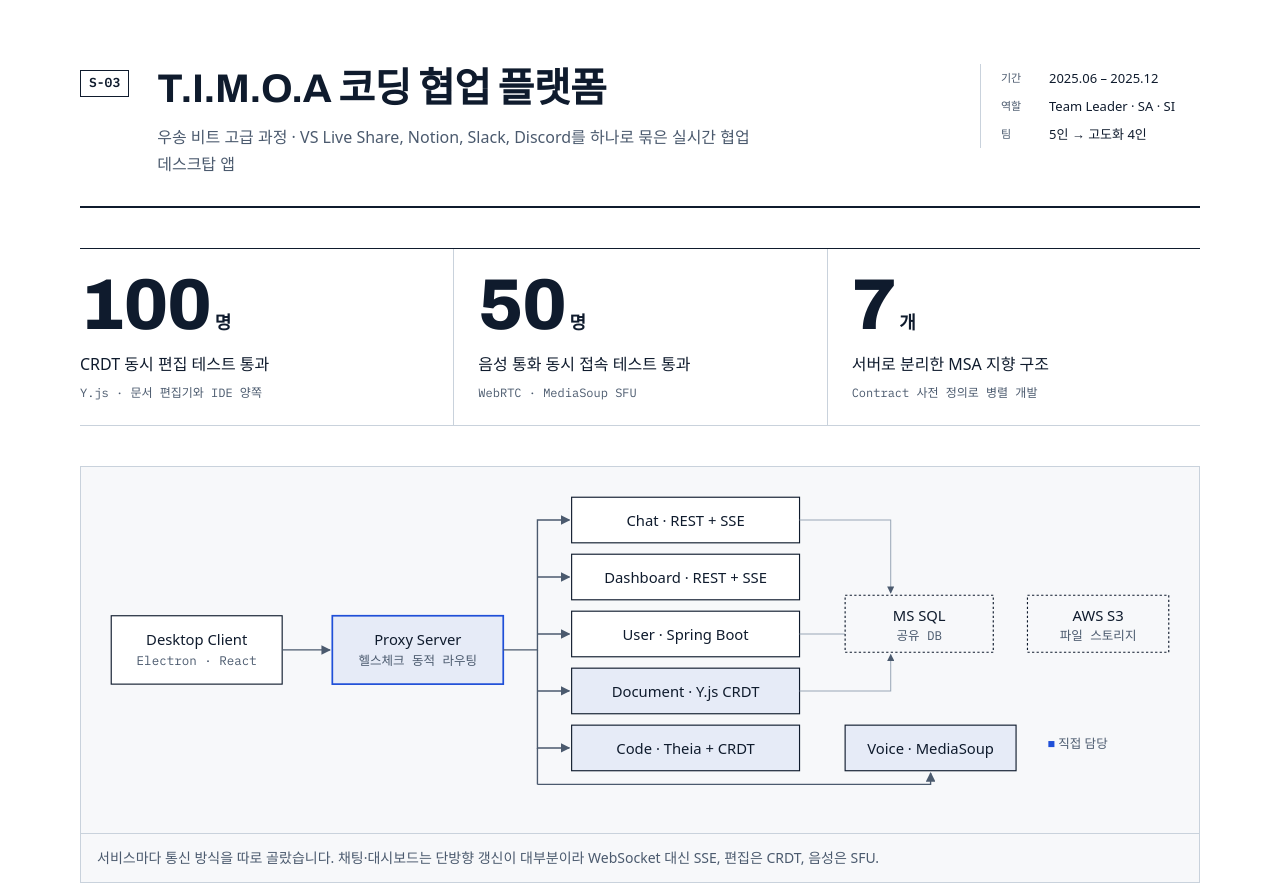
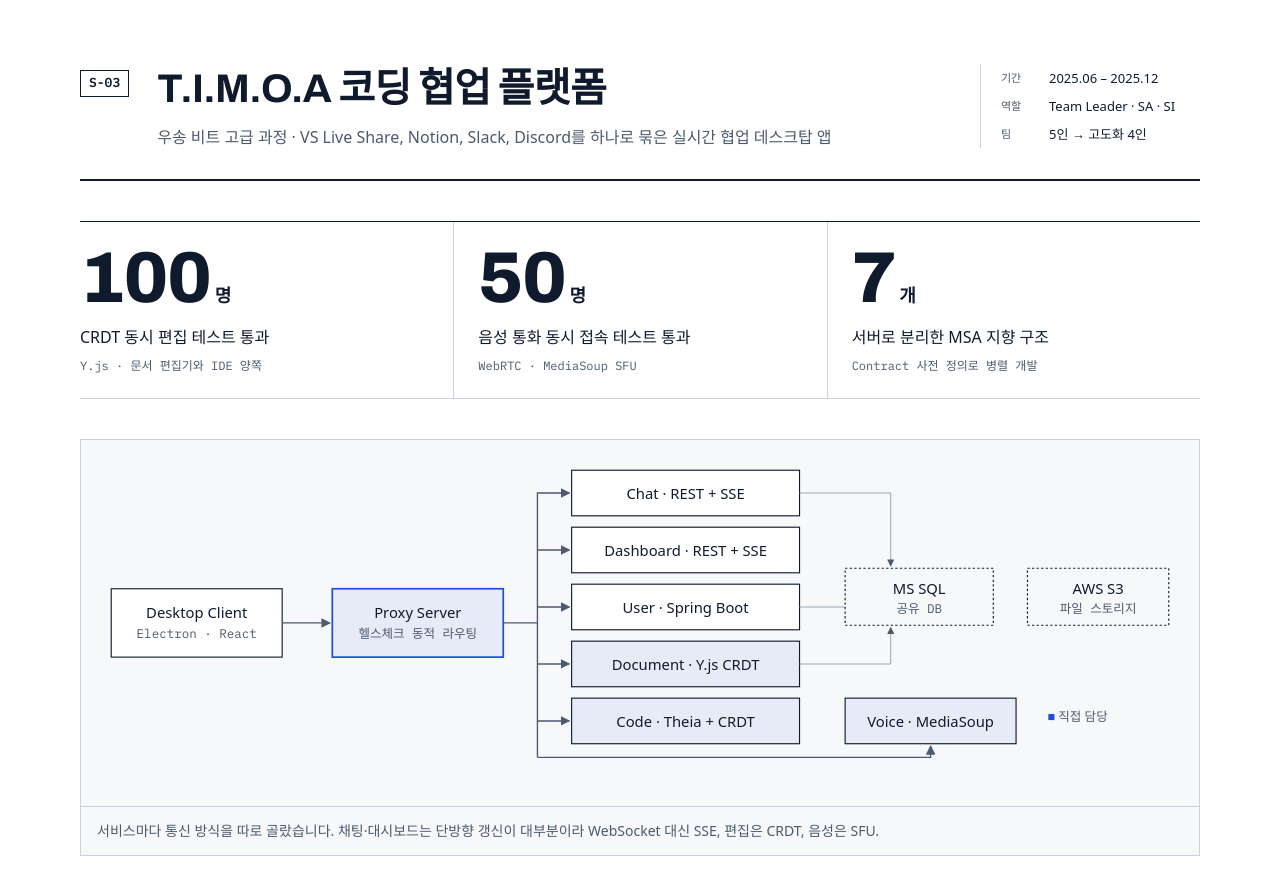
Before and after one commit to milk024/portfolio-web, a plain HTML site: page index.html in a window 1280 px wide. Shown: the part 6620-7514 px from the top of the page. Drawn offline with Linux system fonts and the light colour scheme; a web font is replaced by a local one.

Commit message:
Keep TIMOA subtitle on one line
Co-Authored-By: Claude Opus 5.5 <noreply@anthropic.com>

```diff
--- a/index.html
+++ b/index.html
@@ -335,7 +335,7 @@
       <p class="sheet-no">S-03</p>
       <div>
         <h2>T.I.M.O.A 코딩 협업 플랫폼</h2>
-        <p class="sheet-sub">우송 비트 고급 과정 · VS Live Share, Notion, Slack, Discord를 하나로 묶은 실시간 협업 데스크탑 앱</p>
+        <p class="sheet-sub sheet-sub--wide">우송 비트 고급 과정 · VS Live Share, Notion, Slack, Discord를 하나로 묶은 실시간 협업 데스크탑 앱</p>
       </div>
       <dl class="meta">
         <div><dt>기간</dt><dd>2025.06 – 2025.12</dd></div>
--- a/style.css
+++ b/style.css
@@ -142,6 +142,7 @@ ul, ol { margin: 0; padding: 0; list-style: none; }
   font-size: clamp(26px, 3.4vw, 40px); line-height: 1.25; letter-spacing: -.015em; text-wrap: balance;
 }
 .sheet-sub { margin-top: 10px; color: var(--ink-2); max-width: 40em; }
+.sheet-sub--wide { max-width: none; }
 .meta { margin: 0; font-size: 13px; min-width: 220px; border-left: 1px solid var(--line); padding-left: 20px; }
 .meta div { display: grid; grid-template-columns: 40px 1fr; gap: 8px; padding: 3px 0; }
 .meta dt { font-family: var(--f-mono); font-size: 11px; color: var(--ink-2); padding-top: 2px; }
```
